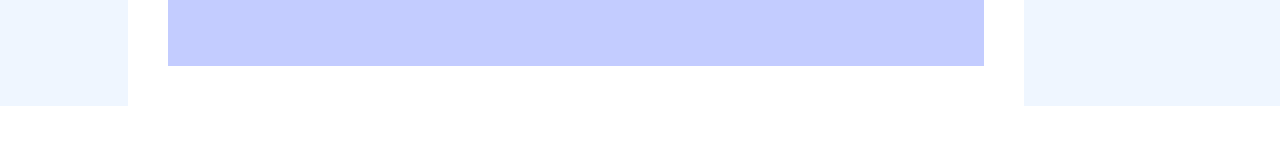
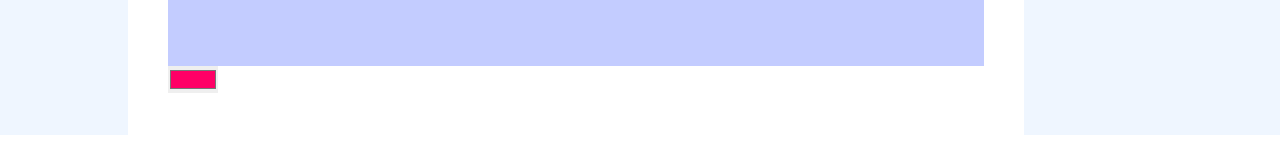
Before and after one commit to navidabdi/kimatools, a React (Create React App) app: page / in a window 1280 px wide. Shown: the part 574-730 px from the top of the page. Built offline with nearby package versions, Linux system fonts and the light colour scheme.

Commit message:
change the structure of components

```diff
--- /dev/null
+++ b/src/components/MainSection.js
@@ -0,0 +1,34 @@
+import { useState } from 'react';
+import { blobGenerator } from '../utils';
+
+const MainSection = () => {
+  const [changeBgColor, setChangeBgColor] = useState('#FF0066');
+  const [changeWidth, setChangeWidth] = useState('100');
+
+  const { path } = blobGenerator({
+    size: 600,
+    growth: 6,
+    edges: 10,
+    seed: true,
+  });
+
+  return (
+    <>
+      <section className="col-span-7 p-10">
+        <svg viewBox="0 0 900 600">
+          <rect x="0" y="0" width="900" height="600" fill="#c3ccff"></rect>
+          <path fill={changeBgColor} d={path} />
+        </svg>
+        <input
+          type="color"
+          onChange={(e) => {
+            setChangeBgColor(e.target.value);
+          }}
+          value={changeBgColor}
+        />
+      </section>
+    </>
+  );
+};
+
+export default MainSection;
--- a/src/components/MainSection/MainSection.js
+++ /dev/null
@@ -1,25 +0,0 @@
-import { useState } from 'react';
-import { blobGenerator } from '../../utils';
-
-const MainSection = () => {
-  const [changeBgColor, setChangeBgColor] = useState('#FF0066');
-  const [changeWidth, setChangeWidth] = useState('100');
-
-  const { path } = blobGenerator({
-    size: 600,
-    growth: 6,
-    edges: 10,
-    seed: null,
-  });
-
-  return (
-    <section className="col-span-7 p-10">
-      <svg viewBox="0 0 900 600">
-        <rect x="0" y="0" width="900" height="600" fill="#c3ccff"></rect>
-        <path fill="purple" d={path} />
-      </svg>
-    </section>
-  );
-};
-
-export default MainSection;
--- a/src/components/MenuSidebar/MenuSidebar.js
+++ b/src/components/MenuSidebar.js
@@ -1,4 +1,4 @@
-import blobImg from '../../img/blob-cover.png';
+import blobImg from '../img/blob-cover.png';
 
 const MenuSidebar = () => {
   return (
```
Also changed, not shown: src/components/index.js (+4 -4 lines), src/components/Header.js (renamed from src/components/Header/Header.js), src/components/ToolsSidebar.js (renamed from src/components/ToolsSidebar/ToolsSidebar.js).
